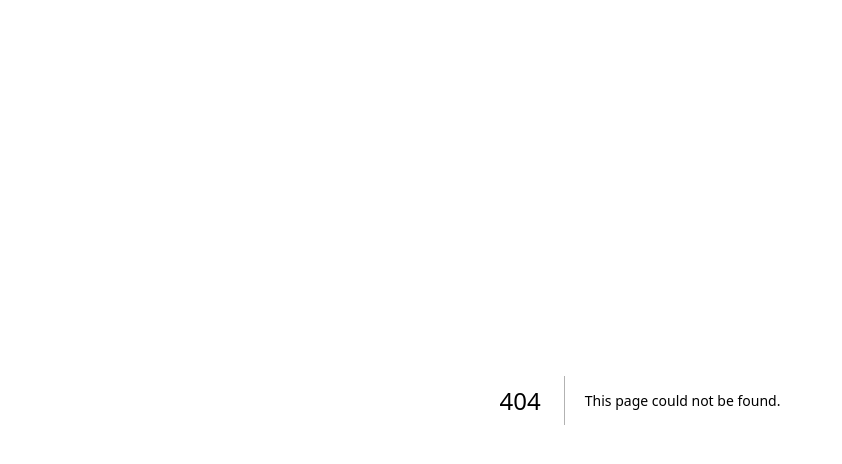
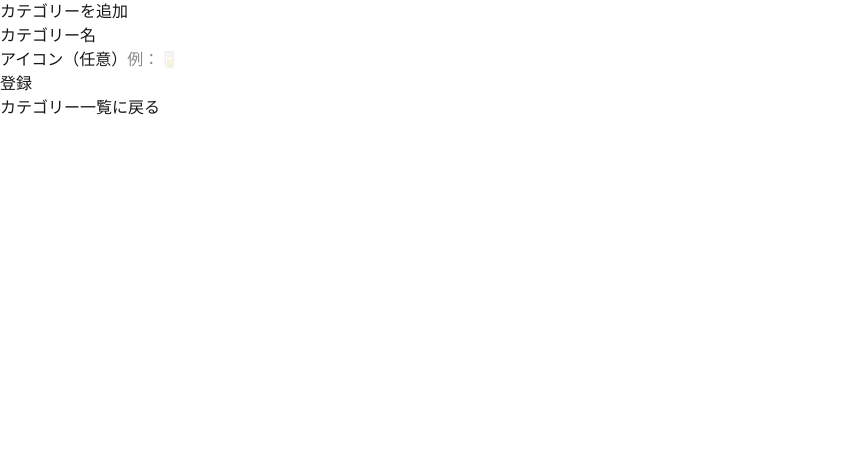
Before and after one commit to Yui-F54/home-inventory-app, a Next.js app: page /categories/new in a window 1280 px wide. Before the commit this address had no page. Shown: the top 464 px of the page, without its empty margins (0-842 px from the left). Built offline with nearby package versions, Linux system fonts and the light colour scheme; no server answers.

Commit message:
Add category management pages

```diff
--- /dev/null
+++ b/src/app/categories/[id]/edit/page.tsx
@@ -0,0 +1,107 @@
+import Link from "next/link";
+import { notFound, redirect } from "next/navigation";
+import { prisma } from "@/lib/prisma";
+
+type EditCategoryPageProps = {
+  params: Promise<{ id: string }>;
+};
+
+export default async function EditCategoryPage({
+  params,
+}: EditCategoryPageProps) {
+  const { id } = await params;
+  const categoryId = Number(id);
+
+  if (!Number.isInteger(categoryId)) {
+    notFound();
+  }
+
+  const category = await prisma.category.findUnique({
+    where: {
+      id: categoryId,
+    },
+  });
+
+  if (!category) {
+    notFound();
+  }
+
+  async function updateCategory(formData: FormData) {
+    "use server";
+
+    const name = formData.get("name");
+    const icon = formData.get("icon");
+
+    if (typeof name !== "string" || name.trim() === "") {
+      throw new Error("カテゴリー名は必須です。");
+    }
+
+    const iconValue =
+      typeof icon === "string" && icon.trim() !== ""
+        ? icon.trim()
+        : null;
+
+    await prisma.category.update({
+      where: {
+        id: categoryId,
+      },
+      data: {
+        name: name.trim(),
+        icon: iconValue,
+      },
+    });
+
+    redirect("/categories");
+  }
+
+  async function deleteCategory() {
+    "use server";
+
+    await prisma.category.delete({
+      where: {
+        id: categoryId,
+      },
+    });
+
+    redirect("/categories");
+  }
+
+  return (
+    <main>
+      <h1>カテゴリーを編集</h1>
+
+      <form action={updateCategory}>
+        <div>
+          <label htmlFor="name">カテゴリー名</label>
+          <input
+            id="name"
+            name="name"
+            type="text"
+            defaultValue={category.name}
+            required
+          />
+        </div>
+
+        <div>
+          <label htmlFor="icon">アイコン（任意）</label>
+          <input
+            id="icon"
+            name="icon"
+            type="text"
+            defaultValue={category.icon ?? ""}
+          />
+        </div>
+
+        <button type="submit">保存</button>
+      </form>
+
+      <form action={deleteCategory}>
+        <button type="submit">カテゴリーを削除</button>
+      </form>
+
+      <p>
+        <Link href="/categories">カテゴリー一覧に戻る</Link>
+      </p>
+    </main>
+  );
+}
--- /dev/null
+++ b/src/app/categories/new/page.tsx
@@ -0,0 +1,59 @@
+import Link from "next/link";
+import { redirect } from "next/navigation";
+import { prisma } from "@/lib/prisma";
+
+export default function NewCategoryPage() {
+  async function createCategory(formData: FormData) {
+    "use server";
+
+    const name = formData.get("name");
+    const icon = formData.get("icon");
+
+    if (typeof name !== "string" || name.trim() === "") {
+      throw new Error("カテゴリー名は必須です。");
+    }
+
+    const iconValue =
+      typeof icon === "string" && icon.trim() !== ""
+        ? icon.trim()
+        : null;
+
+    await prisma.category.create({
+      data: {
+        name: name.trim(),
+        icon: iconValue,
+      },
+    });
+
+    redirect("/categories");
+  }
+
+  return (
+    <main>
+      <h1>カテゴリーを追加</h1>
+
+      <form action={createCategory}>
+        <div>
+          <label htmlFor="name">カテゴリー名</label>
+          <input id="name" name="name" type="text" required />
+        </div>
+
+        <div>
+          <label htmlFor="icon">アイコン（任意）</label>
+          <input
+            id="icon"
+            name="icon"
+            type="text"
+            placeholder="例：🥛"
+          />
+        </div>
+
+        <button type="submit">登録</button>
+      </form>
+
+      <p>
+        <Link href="/categories">カテゴリー一覧に戻る</Link>
+      </p>
+    </main>
+  );
+}
--- /dev/null
+++ b/src/app/categories/page.tsx
@@ -0,0 +1,35 @@
+import Link from "next/link";
+import { prisma } from "@/lib/prisma";
+
+export default async function CategoriesPage() {
+  const categories = await prisma.category.findMany({
+    orderBy: {
+      name: "asc",
+    },
+  });
+
+  return (
+    <main>
+      <h1>カテゴリー一覧</h1>
+
+      <p>
+        <Link href="/categories/new">カテゴリーを追加</Link>
+      </p>
+
+      {categories.length === 0 ? (
+        <p>カテゴリーが登録されていません。</p>
+      ) : (
+        <ul>
+          {categories.map((category) => (
+            <li key={category.id}>
+              {category.icon && `${category.icon} `}
+              {category.name}
+              {" "}
+              <Link href={`/categories/${category.id}/edit`}>編集</Link>
+            </li>
+          ))}
+        </ul>
+      )}
+    </main>
+  );
+}
```
